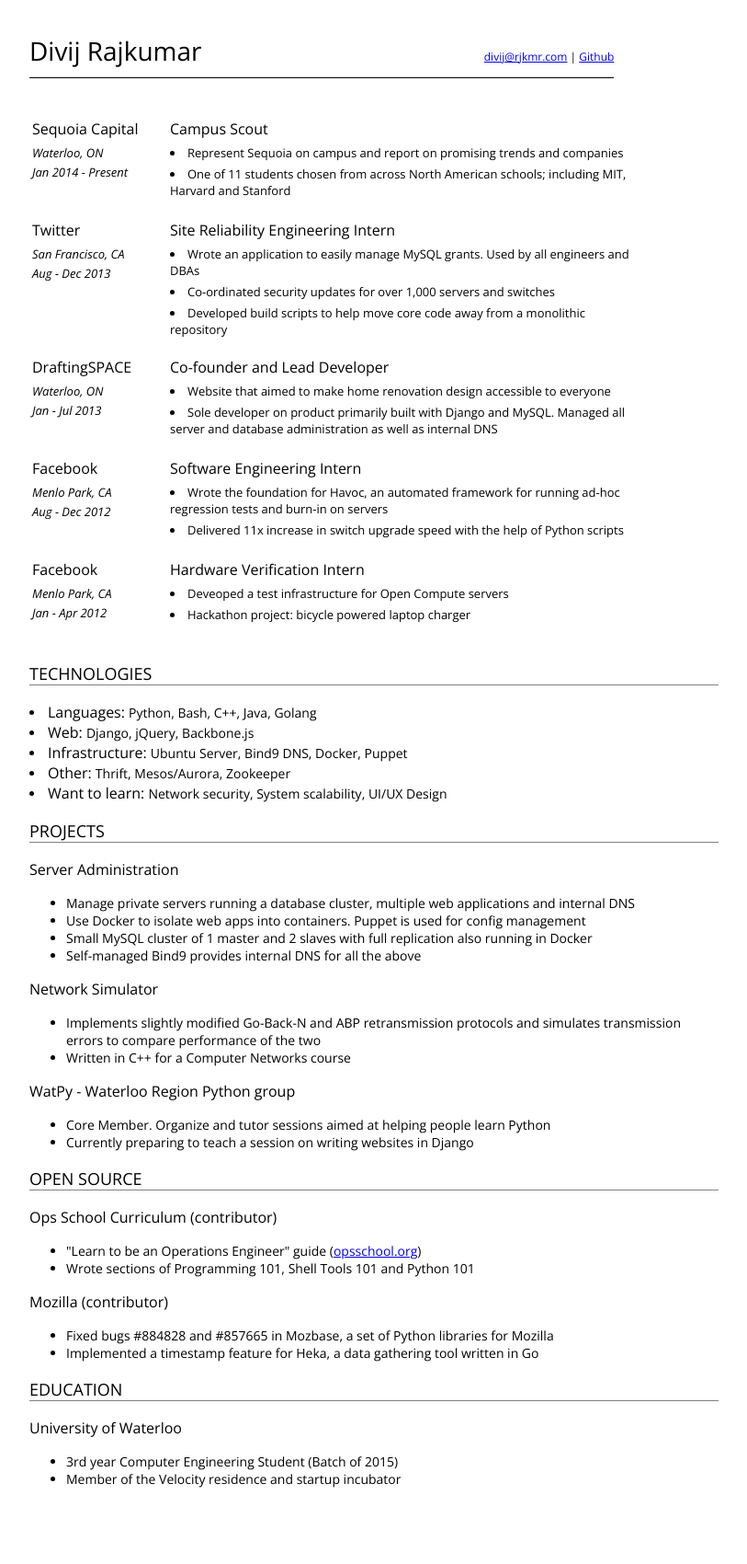
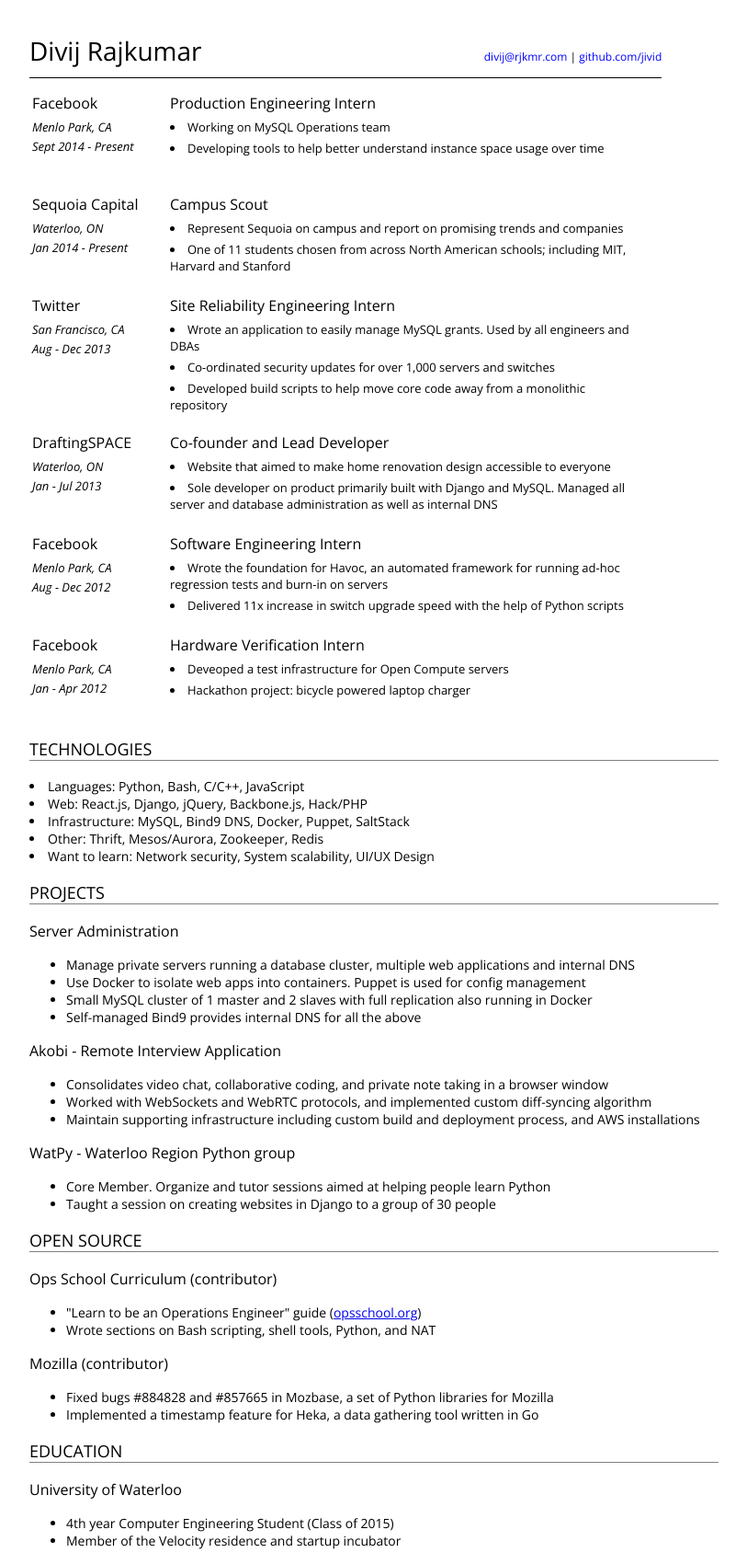
Before and after one commit to jivid/jivid.github.io, a plain HTML site: page index.html in a window 1280 px wide. Shown: the whole page at 92% size, without its empty margins (233-1046 px from the left). Before the commit the page ends 1633 px from the top, so only its background shows below. Drawn offline with nearby package versions, Linux system fonts and the light colour scheme.

Commit message:
update resume with fb 4a

```diff
--- a/index.html
+++ b/index.html
@@ -19,15 +19,32 @@
 
 <body>
   <div>
-  <p style="font-size:28px;width: 100%font-weight:500;border-bottom: 1px solid black;
-padding-bottom:10px;float:left">Divij Rajkumar <span style="font-size:12px; margin-left:300px;">   <a href="mailto:divij@rjkmr.com">divij@rjkmr.com</a> | <a href="https://github.com/jivid">Github</a></span></p>
+  <p style="font-size:28px;font-weight:500;border-bottom: 1px solid black; padding-bottom:10px;float:left;margin-bottom:0px">Divij Rajkumar <span style="font-size:12px; margin-left:300px;">   <a style="text-decoration: none; color:blue" href="mailto:divij@rjkmr.com">divij@rjkmr.com</a> | <a style="text-decoration: none; color: blue" href="https://github.com/jivid">github.com/jivid</a></span></p>
   </div>
   <div class="resume-work">
     <div class="resume-entry">
       <div class="metadata">
+        <p><strong>Facebook</strong></p>
+        <p class="job-metadata">Menlo Park, CA</p>
+        <p class="job-metadata">Sept 2014 - Present</p>
+      </div>
+
+      <div class="content">
+        <p class="title">
+          <strong>Production Engineering Intern</strong>
+        </p>
+        <div class="highlights">
+          <li>Working on MySQL Operations team</li>
+          <li>Developing tools to help better understand instance space usage over time</li>
+        </div>
+      </div>
+    </div>
+
+    <div class="resume-entry">
+      <div class="metadata">
         <p><strong>Sequoia Capital</strong></p>
-        <p class="job-duration">Waterloo, ON</p>
-        <p class="job-duration">Jan 2014 - Present</p>
+        <p class="job-metadata">Waterloo, ON</p>
+        <p class="job-metadata">Jan 2014 - Present</p>
       </div>
 
       <div class="content">
@@ -44,8 +61,8 @@ padding-bottom:10px;float:left">Divij Rajkumar <span style="font-size:12px; marg
     <div class="resume-entry">
       <div class="metadata">
         <p><strong>Twitter</strong></p>
-        <p class="job-duration">San Francisco, CA</p>
-        <p class="job-duration">Aug - Dec 2013</p>
+        <p class="job-metadata">San Francisco, CA</p>
+        <p class="job-metadata">Aug - Dec 2013</p>
       </div>
 
       <div class="content">
@@ -63,8 +80,8 @@ padding-bottom:10px;float:left">Divij Rajkumar <span style="font-size:12px; marg
     <div class="resume-entry">
       <div class="metadata">
         <p><strong>DraftingSPACE</strong></p>
-        <p class="job-duration">Waterloo, ON</p>
-        <p class="job-duration">Jan - Jul 2013</p>
+        <p class="job-metadata">Waterloo, ON</p>
+        <p class="job-metadata">Jan - Jul 2013</p>
       </div>
 
       <div class="content">
@@ -81,8 +98,8 @@ padding-bottom:10px;float:left">Divij Rajkumar <span style="font-size:12px; marg
     <div class="resume-entry">
       <div class="metadata">
         <p><strong>Facebook</strong></p>
-        <p class="job-duration">Menlo Park, CA</p>
-        <p class="job-duration">Aug - Dec 2012</p>
+        <p class="job-metadata">Menlo Park, CA</p>
+        <p class="job-metadata">Aug - Dec 2012</p>
       </div>
 
       <div class="content">
@@ -99,8 +116,8 @@ padding-bottom:10px;float:left">Divij Rajkumar <span style="font-size:12px; marg
     <div class="resume-entry">
       <div class="metadata">
         <p><strong>Facebook</strong></p>
-        <p class="job-duration">Menlo Park, CA</p>
-        <p class="job-duration">Jan - Apr 2012</p>
+        <p class="job-metadata">Menlo Park, CA</p>
+        <p class="job-metadata">Jan - Apr 2012</p>
       </div>
 
       <div class="content">
@@ -114,30 +131,14 @@ padding-bottom:10px;float:left">Divij Rajkumar <span style="font-size:12px; marg
       </div>
     </div>
 
-    <!-- <div class="resume-entry">
-      <div class="metadata">
-        <p><strong>Conspec Controls</strong></p>
-        <p class="job-duration">Toronto, ON</p>
-        <p class="job-duration">May - Aug 2012</p>
   </div>
-
-      <div class="content">
-        <p class="title">
-          <strong>Electrical Engineering Intern</strong>
-        </p>
-        <div class="highlights">
-          <li>Involved in the design and testing of a voltage regulating circuit for a gas composition detection system to be placed in coal and other mineral mines</li>
-        </div>
-      </div>
-    </div> -->
-  </div> <!-- work -->
 
   <div class="resume-skills">
     <p class="heading">TECHNOLOGIES</p>
-    <li><strong>Languages: </strong>Python, Bash, C++, Java, Golang</li>
-    <li><strong>Web: </strong>Django, jQuery, Backbone.js</li>
-    <li><strong>Infrastructure: </strong>Ubuntu Server, Bind9 DNS, Docker, Puppet</li>
-    <li><strong>Other: </strong>Thrift, Mesos/Aurora, Zookeeper</li>
+    <li><strong>Languages: </strong>Python, Bash, C/C++, JavaScript</li>
+    <li><strong>Web: </strong>React.js, Django, jQuery, Backbone.js, Hack/PHP</li>
+    <li><strong>Infrastructure: </strong>MySQL, Bind9 DNS, Docker, Puppet, SaltStack</li>
+    <li><strong>Other: </strong>Thrift, Mesos/Aurora, Zookeeper, Redis</li>
     <li><strong>Want to learn: </strong>Network security, System scalability, UI/UX Design</li>
   </div>
 
@@ -152,16 +153,17 @@ padding-bottom:10px;float:left">Divij Rajkumar <span style="font-size:12px; marg
       <li>Self-managed Bind9 provides internal DNS for all the above</li>
     </ul>
 
-    <p><strong>Network Simulator</strong></p>
+    <p><strong>Akobi - Remote Interview Application</strong></p>
     <ul>
-      <li>Implements slightly modified Go-Back-N and ABP retransmission protocols and simulates transmission errors to compare performance of the two</li>
-      <li> Written in C++ for a Computer Networks course</li>
+      <li>Consolidates video chat, collaborative coding, and private note taking in a browser window</li>
+      <li>Worked with WebSockets and WebRTC protocols, and implemented custom diff-syncing algorithm</li>
+      <li>Maintain supporting infrastructure including custom build and deployment process, and AWS installations</li>
     </ul>
 
     <p><strong>WatPy - Waterloo Region Python group</strong></p>
     <ul>
       <li>Core Member. Organize and tutor sessions aimed at helping people learn Python</li>
-    <li>Currently preparing to teach a session on writing websites in Django</li>
+      <li>Taught a session on creating websites in Django to a group of 30 people</li>
     </ul>
 
 
@@ -169,7 +171,7 @@ padding-bottom:10px;float:left">Divij Rajkumar <span style="font-size:12px; marg
     <p><strong>Ops School Curriculum</strong> (contributor)</p>
     <ul>
       <li>"Learn to be an Operations Engineer" guide (<a href="http://www.opsschool.org">opsschool.org</a>)</li>
-    <li>Wrote sections of Programming 101, Shell Tools 101 and Python 101</li>
+      <li>Wrote sections on Bash scripting, shell tools, Python, and NAT</li>
     </ul>
 
     <p><strong>Mozilla</strong> (contributor)</p>
@@ -182,7 +184,7 @@ padding-bottom:10px;float:left">Divij Rajkumar <span style="font-size:12px; marg
 
   <p><strong>University of Waterloo</strong></p>
   <ul>
-    <li>3rd year Computer Engineering Student (Batch of 2015)</li>
+    <li>4th year Computer Engineering Student (Class of 2015)</li>
     <li>Member of the Velocity residence and startup incubator</li>
   </ul>
 
--- a/revamped.css
+++ b/revamped.css
@@ -52,14 +52,7 @@ strong {
   font-size: 13px;
 }
 
-.job-duration {
-  font-weight: 200;
-  font-size: 13px;
-  margin-top: -10px;
-  font-style: italic;
-}
-
-.job-location {
+.job-metadata {
   font-weight: 200;
   font-size: 13px;
   margin-top: -10px;
@@ -76,14 +69,6 @@ strong {
   font-size: 14px;
 }
 
-.resume-skills strong {
-  font-size: 16px;
-}
-
-.resume-projects {
-  page-break-before: always;
-}
-
 .resume-projects li {
   font-size: 14px;
   font-weight: 300;
```
Lines whose indentation alone changed are shown as unchanged.
